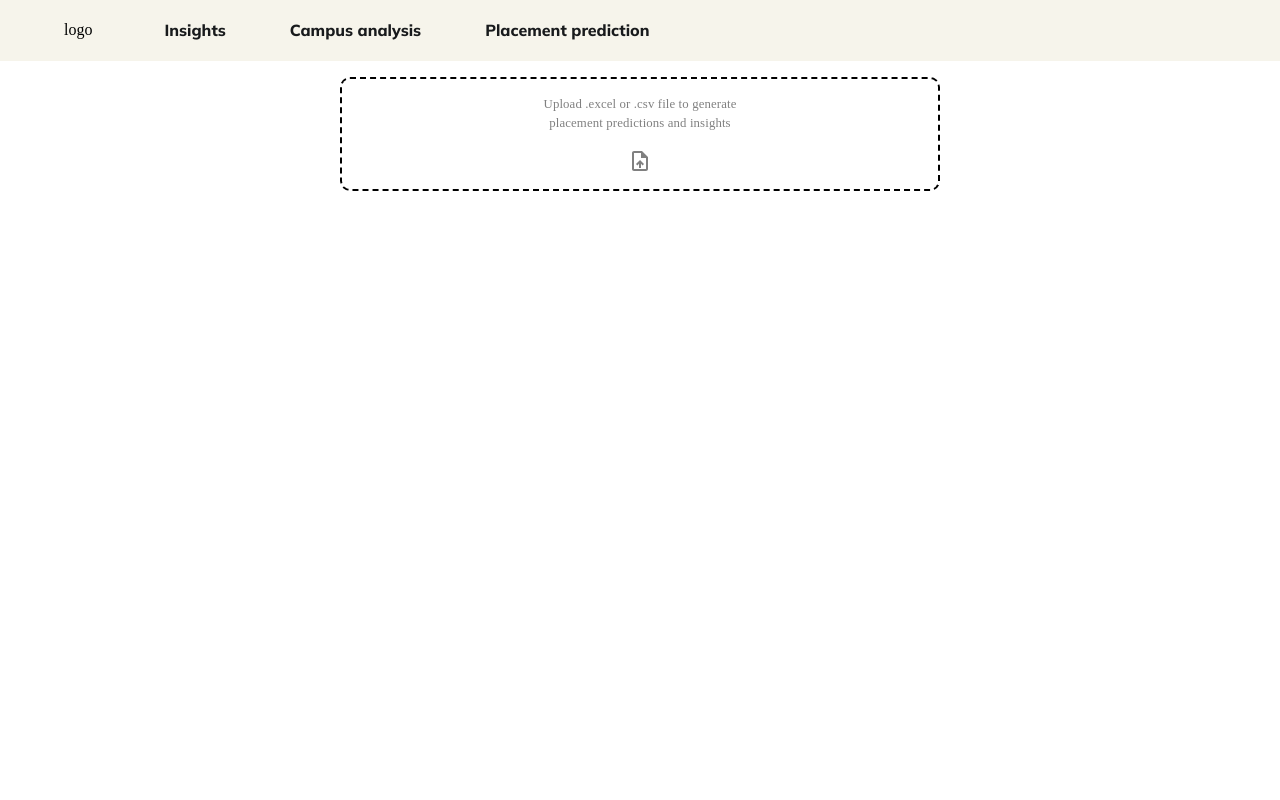
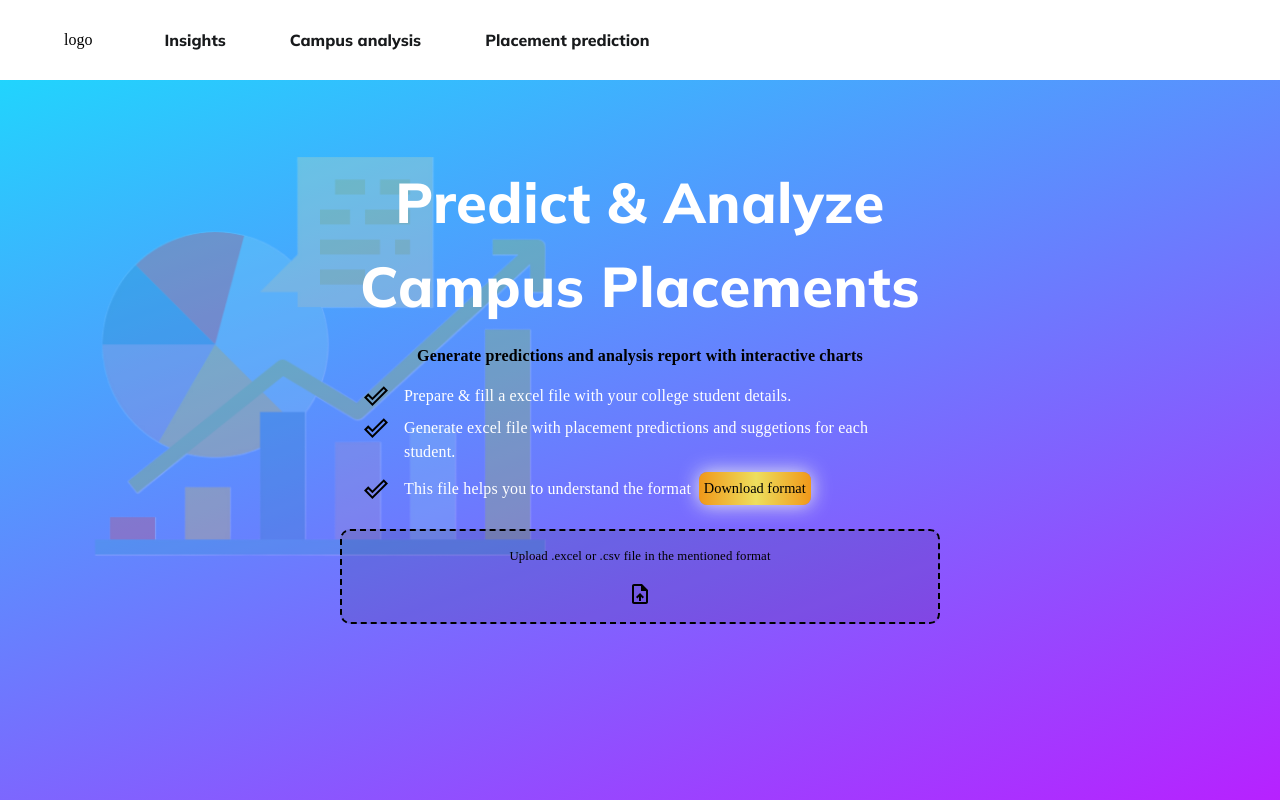
Before and after one commit to partheev/campus-placement-analysis, a React (Vite) app in the folder frontend/: page /campus in a window 1280 px wide. Built offline with nearby package versions, Linux system fonts and the light colour scheme; a web font is replaced by a local one.

Commit message:
feat(ui): campus analyzer screen static implementation

```diff
--- a/frontend/src/components/header/DesktopView.jsx
+++ b/frontend/src/components/header/DesktopView.jsx
@@ -1,13 +1,14 @@
-import styles from './navbar.module.css'
-import { Container } from '@mui/material'
+import styles from './navbar.module.css';
+import { Container } from '@mui/material';
 const DesktopView = () => {
     return (
         <div>
             <div
                 style={{
-          height: '60.737px',
+                    height: '10vh',
+                    maxHeight: '5rem',
                     //    backgroundColor: 'hsla(0, 100%, 100%, 0.9)',
-          backgroundColor: '#F6F4EB',
+                    backgroundColor: 'white',
                     display: 'flex',
                     alignItems: 'center',
                     justifyContent: 'center',
@@ -20,11 +21,17 @@ const DesktopView = () => {
                     sx={{
                         display: 'flex',
                     }}
-          maxWidth="lg"
+                    maxWidth='lg'
                 >
-          <div style={{ display: 'flex', alignItems: 'center' }}>logo</div>
+                    <div style={{ display: 'flex', alignItems: 'center' }}>
+                        logo
+                    </div>
                     <div
-            style={{ display: 'flex', marginLeft: '4rem', columnGap: '3rem' }}
+                        style={{
+                            display: 'flex',
+                            marginLeft: '4rem',
+                            columnGap: '3rem',
+                        }}
                     >
                         <div className={styles.item}>Insights</div>
                         <div className={styles.item}>Campus analysis</div>
@@ -33,7 +40,7 @@ const DesktopView = () => {
                 </Container>
             </div>
         </div>
-  )
-}
+    );
+};
 
-export default DesktopView
+export default DesktopView;
--- a/frontend/src/index.css
+++ b/frontend/src/index.css
@@ -12,6 +12,9 @@
 :root {
     --font-secondary: 'mulish';
     --font-primary: 'pacaembu';
+    --campus-bg: linear-gradient(-20deg, #b721ff 0%, #21d4fd 100%);
+    --constract-blue: #2e5f8c;
+    --constract-gray: rgb(159, 174, 169);
 }
 
 body {
--- a/frontend/src/pages/campus/UploadBox.jsx
+++ b/frontend/src/pages/campus/UploadBox.jsx
@@ -39,6 +39,10 @@ export const UploadBox = ({ onUploadClick }) => {
                     borderRadius: '10px',
                     margin: '1rem',
                     padding: '1rem',
+                    backgroundColor: 'rgba(0,0,0,0.1)',
+                    ':hover': {
+                        backgroundColor: 'rgba(0,0,0,0.2)',
+                    },
                 }}
             >
                 <div
@@ -46,7 +50,7 @@ export const UploadBox = ({ onUploadClick }) => {
                         display: 'flex',
                         flexDirection: 'column',
                         alignItems: 'center',
-                        color: 'gray',
+                        color: 'black',
                     }}
                 >
                     <Typography
@@ -54,15 +58,15 @@ export const UploadBox = ({ onUploadClick }) => {
                         fontWeight={400}
                         fontFamily={'var(--font-primary)'}
                     >
-                        Upload .excel or .csv file to generate{' '}
+                        Upload .excel or .csv file in the mentioned format
                     </Typography>
-                    <Typography
+                    {/* <Typography
                         fontSize={'0.8rem'}
                         fontWeight={400}
                         fontFamily={'var(--font-primary)'}
                     >
                         placement predictions and insights
-                    </Typography>
+                    </Typography> */}
                     <UploadFileIcon sx={{ marginTop: '1rem' }} />
                 </div>
             </Container>
--- a/frontend/src/pages/campus/index.jsx
+++ b/frontend/src/pages/campus/index.jsx
@@ -1,8 +1,14 @@
 // import Header from '../../components/header';
-import { Container } from '@mui/material';
+import { Box, Container, Typography } from '@mui/material';
+import DoneOutlineIcon from '@mui/icons-material/DoneOutline';
 import { UploadBox } from './UploadBox';
 import { PredictCampusPlacements } from '../../apis/campusAPI';
 import { Header } from '../../components/header';
+
+const NotePoints = [
+    'Prepare & fill a excel file with your college student details.',
+    'Generate excel file with placement predictions and suggetions for each student.',
+];
 const Campus = () => {
     const onUploadClick = async (file) => {
         const formData = new FormData();
@@ -13,10 +19,138 @@ const Campus = () => {
     return (
         <>
             <Header />
+            <div
+                style={{
+                    position: 'relative',
+                    minHeight: '90vh',
+                    backgroundImage: 'var(--campus-bg)',
+                }}
+            >
+                <img
+                    src='/assets/images/chart-clip-art.png'
+                    style={{
+                        zIndex: 0,
+                        top: '2rem',
+                        left: '5rem',
+                        position: 'absolute',
+                        height: '60vh',
+                        // width: '20vw',
+                        opacity: 0.25,
+                    }}
+                />
+                <Container
+                    maxWidth='lg'
+                    sx={{
+                        position: 'relative',
+                        zIndex: 1,
+                    }}
+                >
+                    <Typography
+                        paddingTop={'5rem'}
+                        color={'white'}
+                        fontWeight={'700'}
+                        fontSize={'3.5rem'}
+                        textAlign={'center'}
+                        fontFamily={'var(--font-secondary)'}
+                    >
+                        Predict & Analyze
+                    </Typography>
+                    <Typography
+                        color={'white'}
+                        fontWeight={'700'}
+                        fontSize={'3.5rem'}
+                        textAlign={'center'}
+                        fontFamily={'var(--font-secondary)'}
+                    >
+                        Campus Placements
+                    </Typography>
+                    <Typography
+                        color={'black'}
+                        marginY={'1rem'}
+                        fontWeight={'700'}
+                        fontSize={'1rem'}
+                        textAlign={'center'}
+                        fontFamily={'var(--font-primary)'}
+                    >
+                        Generate predictions and analysis report with
+                        interactive charts
+                    </Typography>
+                    <Container maxWidth='sm'>
+                        {NotePoints.map((point, index) => {
+                            return (
+                                <div
+                                    key={index}
+                                    style={{
+                                        alignItems: 'start',
+                                        display: 'flex',
+                                        marginBottom: '0.5rem',
+                                    }}
+                                >
+                                    <DoneOutlineIcon
+                                        sx={{
+                                            marginRight: '1rem',
+                                        }}
+                                    />
+                                    <Typography
+                                        color={'white'}
+                                        // fontWeight={'700'}
+                                        fontSize={'1rem'}
+                                        fontFamily={'var(--font-primary)'}
+                                    >
+                                        {point}
+                                    </Typography>
+                                </div>
+                            );
+                        })}
+                        <div
+                            style={{
+                                alignItems: 'center',
+                                display: 'flex',
+                                marginBottom: '0.5rem',
+                            }}
+                        >
+                            <DoneOutlineIcon
+                                sx={{
+                                    marginRight: '1rem',
+                                }}
+                            />
+                            <Typography
+                                color={'white'}
+                                // fontWeight={'700'}
+                                fontSize={'1rem'}
+                                fontFamily={'var(--font-primary)'}
+                            >
+                                This file helps you to understand the format
+                            </Typography>
 
-            <Container maxWidth='lg'>
-                <UploadBox onUploadClick={onUploadClick} />
-            </Container>
+                            <Box
+                                sx={{
+                                    ':hover': {
+                                        backgroundPosition: 'right center',
+                                        color: 'rgb(1,20,253)',
+                                        textDecoration: 'none',
+                                    },
+                                    display: 'block',
+                                    color: 'black',
+                                    boxShadow: '0 0 20px #eee',
+                                    transition: '0.1s',
+                                    cursor: 'pointer',
+                                    marginLeft: '0.5rem',
+                                    backgroundImage:
+                                        'linear-gradient(to right, #F09819 0%, #EDDE5D  51%, #F09819  100%)',
+                                    padding: '0.5rem 0.3rem',
+                                    borderRadius: '8px',
+                                    fontSize: '0.9rem',
+                                    fontFamily: 'var(--font-primary)',
+                                }}
+                            >
+                                Download format
+                            </Box>
+                        </div>
+                    </Container>
+                    <UploadBox onUploadClick={onUploadClick} />
+                </Container>
+            </div>
         </>
     );
 };
```
Also changed, not shown: frontend/public/assets/images/chart-clip-art.png (added), frontend/public/assets/images/magnifier.png (added). Lines whose indentation alone changed are shown as unchanged.
